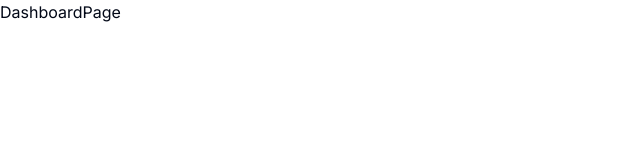
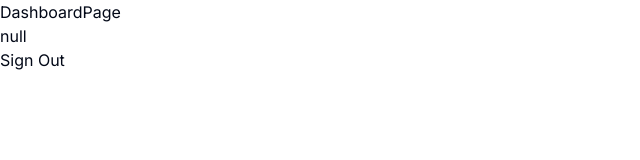
Before and after one commit to CaioGitDev/auth-demo, a Next.js app: page /dashboard in a window 1280 px wide. Shown: the top 160 px of the page, without its empty margins (0-640 px from the left). Built offline with nearby package versions, Linux system fonts and the light colour scheme; no server answers.

Commit message:
feat: Add session handling and sign out functionality

```diff
--- a/app/dashboard/page.tsx
+++ b/app/dashboard/page.tsx
@@ -1,7 +1,20 @@
-export default function DashboardPage() {
+import { auth, signOut } from '@/auth'
+
+export default async function DashboardPage() {
+  const session = await auth()
+
   return (
     <div>
       <h1>DashboardPage</h1>
+      <div>{JSON.stringify(session)}</div>
+      <form
+        action={async () => {
+          'use server'
+          await signOut()
+        }}
+      >
+        <button type="submit">Sign Out</button>
+      </form>
     </div>
   )
 }
```
Also changed, not shown: app/dashboard/settings/page.tsx (line endings or trailing spaces).
